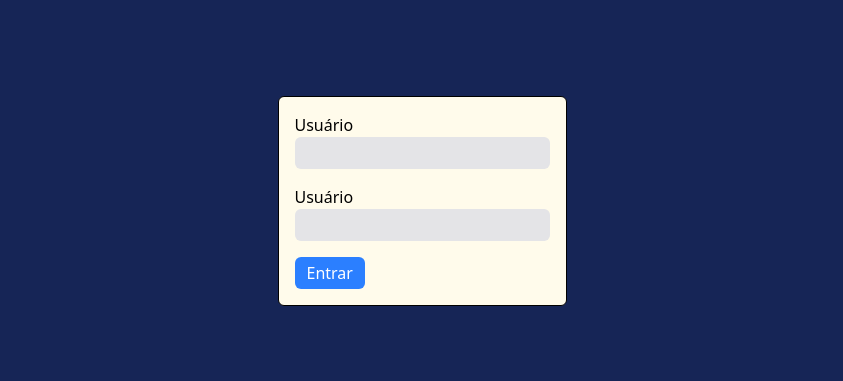
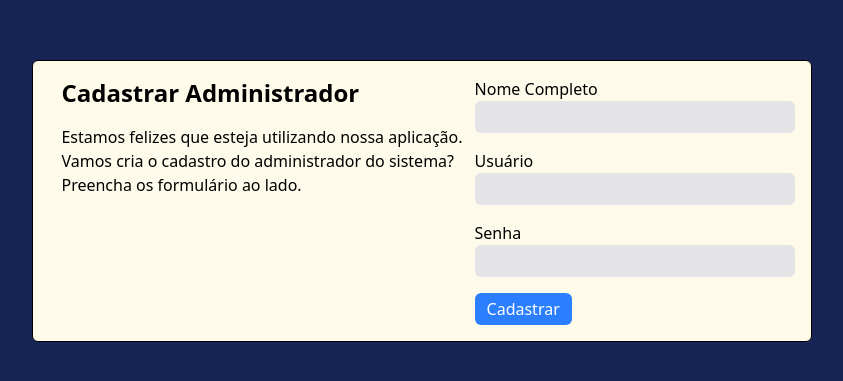
Before and after one commit to joaoassef/agendamento, a Next.js app in the folder agendamento/: page /painel-adm in a window 1280 px wide. Shown: the part 199-580 px from the top of the page, without its empty margins (218-1061 px from the left). Built offline with nearby package versions, Linux system fonts and the light colour scheme.

Commit message:
Navegação

```diff
--- a/agendamento/components/cadastroAdmin/index.js
+++ b/agendamento/components/cadastroAdmin/index.js
@@ -9,9 +9,9 @@ export function CadastroAdmin() {
 
     return (
 
-            <div className="h-screen flex items-center justify-center">
+            <div className="h-screen flex items-center justify-center bg-blue-950">
 
-                <div className="flex justify-center border-1 border-solid p-4 rounded-md">
+                <div className="flex justify-center border-1 border-solid p-4 rounded-md bg-amber-50">
 
                 <div className="px-3">
                     <h1 className="text-2xl font-bold mb-4">Cadastrar Administrador</h1>
--- a/agendamento/components/login/index.js
+++ b/agendamento/components/login/index.js
@@ -11,7 +11,7 @@ export function Login() {
     let senha = "12345678";
 
     //Se o existir administrador cadastrado, exibe o formulário de login, se não exibe o formulário de cadastro do administrador
-    let admin = 1;
+    let admin = 0;
 
     return (
 
--- a/agendamento/src/app/home/page.js
+++ b/agendamento/src/app/home/page.js
@@ -27,7 +27,7 @@ export default function PaginaInicial() {
                 <Link href="/painel-adm">
                     <div className="bg-blue-900 text-amber-50 p-4 h-50 flex flex-col items-center justify-center rounded-2xl shadow-black">
                     <FontAwesomeIcon icon={faSliders} className="text-2xl mb-2 p-4" />
-                    <div>Acesso ao Sistema</div>
+                    <div>Administrativo</div>
                     </div>
                 </Link>
 
```
